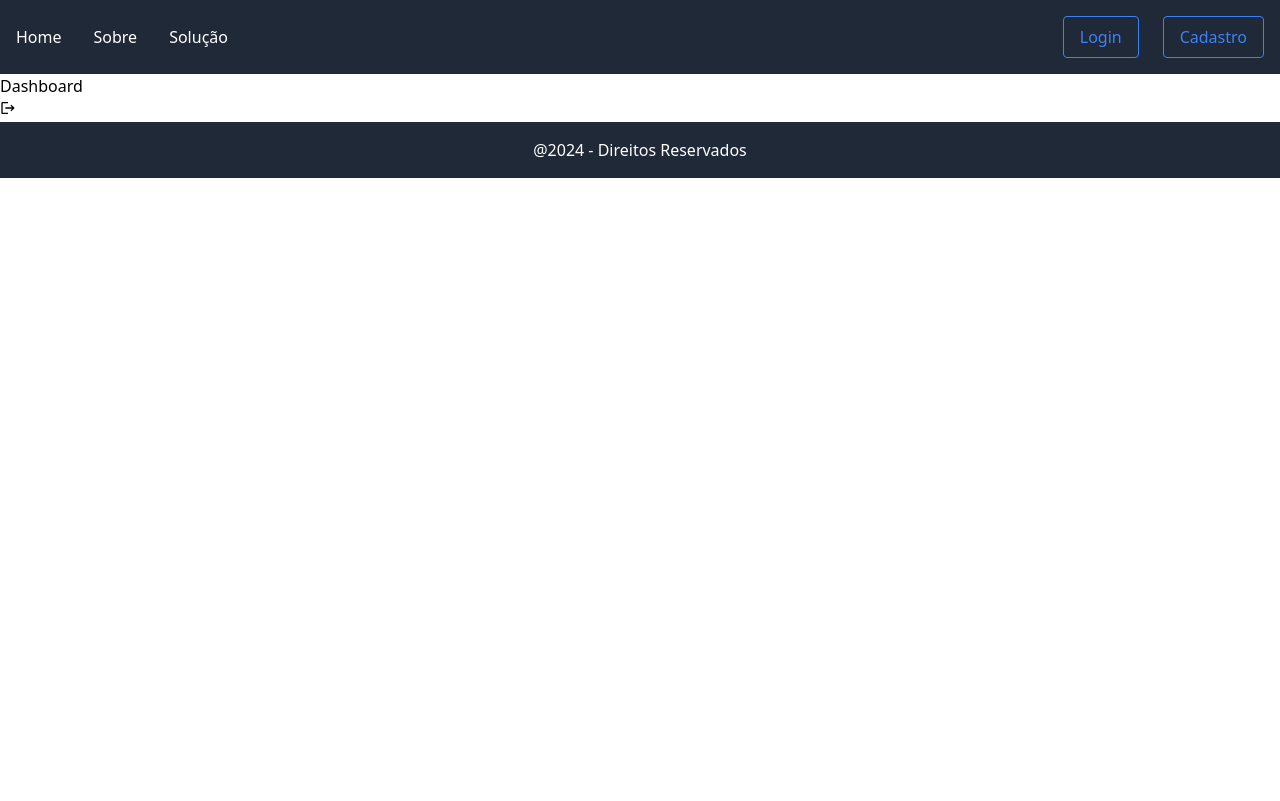
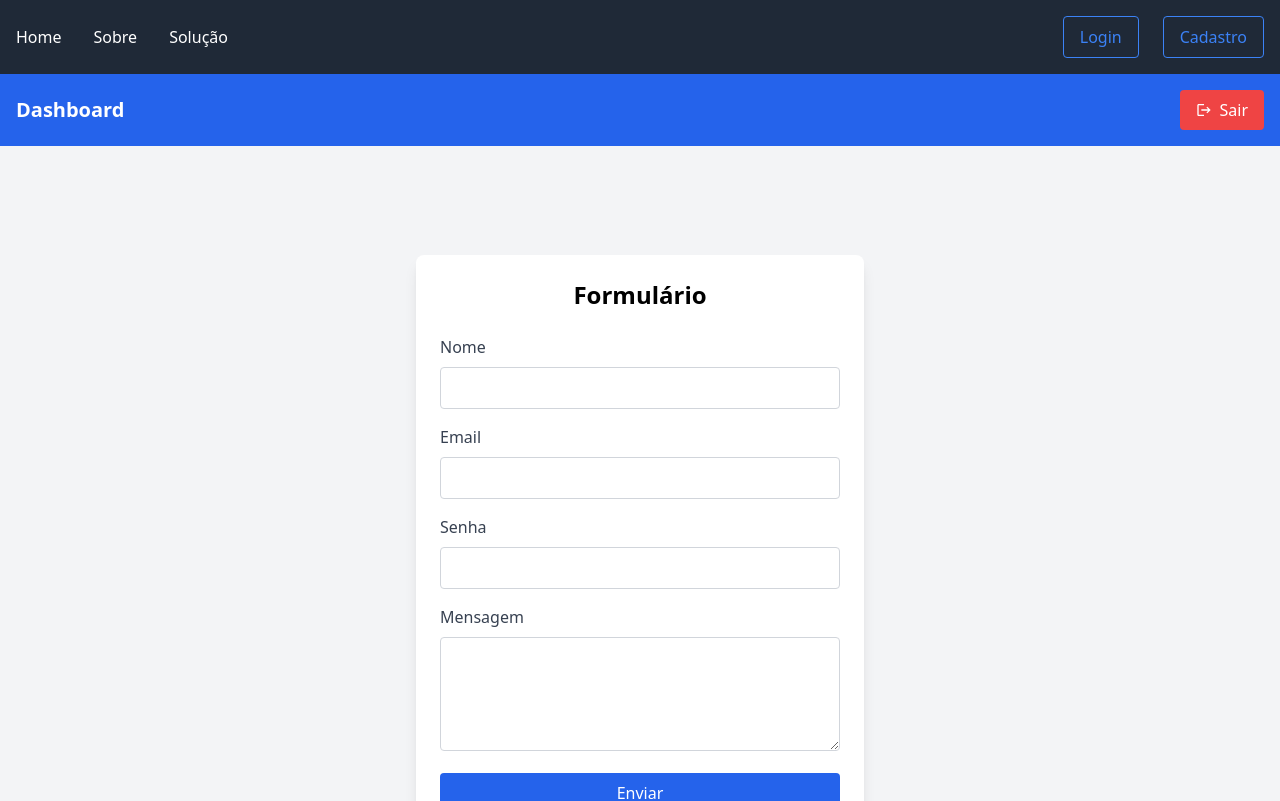
Before and after one commit to Global-Solution-1ESPH/projetogs, a React (Vite) app: page /dashboard in a window 1280 px wide. Shown: the top 801 px of the page. Built offline with nearby package versions, Linux system fonts and the light colour scheme.

Commit message:
Criando o Formulario no Dashboard

```diff
--- a/dados.json
+++ b/dados.json
@@ -1,5 +1,9 @@
 {
   "usuarios": [
-
+    {
+      "id": "35d7",
+      "usuario": "aa",
+      "senha": "aa"
+    }
   ]
 }
--- a/src/components/Footer.jsx
+++ b/src/components/Footer.jsx
@@ -1,3 +1,5 @@
+
+
 export default function Footer() {
   return (
     <footer className="bg-gray-800 text-white text-center py-4">
--- a/src/routes/Dashboard.jsx
+++ b/src/routes/Dashboard.jsx
@@ -1,26 +1,127 @@
 import { MdLogout } from "react-icons/md";
 import { useNavigate } from "react-router-dom";
+import { useState } from "react";
 
-const Dashboard=()=>{
+const Dashboard = () => {
+  const navigate = useNavigate();
 
+  const handleLogout = () => {
+    sessionStorage.removeItem("usuario");
+    sessionStorage.removeItem("senha");
+    alert("Saindo....");
+    navigate("/");
+  };
 
-    const navigate = useNavigate();
+  // Estado para o formulário
+  const [formData, setFormData] = useState({
+    nome: "",
+    email: "",
+    senha: "",
+    mensagem: "",
+  });
 
-    const handleLogout=()=>{
-        sessionStorage.removeItem("usuario");
-        sessionStorage.removeItem("senha");
-        alert("Saindo....")
-        navigate("/")
+  const handleChange = (e) => {
+    const { name, value } = e.target;
+    setFormData({ ...formData, [name]: value });
+  };
 
-    }
+  const handleSubmit = (e) => {
+    e.preventDefault();
+    alert(`Dados enviados:\nNome: ${formData.nome}\nEmail: ${formData.email}\nMensagem: ${formData.mensagem}`);
+    setFormData({ nome: "", email: "", senha: "", mensagem: "" }); // Reseta o formulário
+  };
 
-    return(
-        <>
-        <h1>Dashboard</h1>
-        <button onClick={handleLogout}>
-        <MdLogout />
+  return (
+    <>
+      <div className="p-4 bg-blue-600 text-white flex justify-between items-center">
+        <h1 className="text-xl font-bold">Dashboard</h1>
+        <button
+          onClick={handleLogout}
+          className="flex items-center bg-red-500 px-4 py-2 rounded text-white hover:bg-red-600 transition"
+        >
+          <MdLogout className="mr-2" /> Sair
         </button>
-        </>
-    )
-}
-export default Dashboard
+      </div>
+
+      {/* Formulário */}
+      <div className="flex justify-center items-center min-h-screen bg-gray-100">
+        <form onSubmit={handleSubmit} className="bg-white p-6 shadow-lg rounded-lg w-full max-w-md">
+          <h1 className="text-2xl font-bold mb-6 text-center">Formulário</h1>
+
+          {/* Nome */}
+          <div className="mb-4">
+            <label htmlFor="nome" className="block text-gray-700 font-medium mb-2">
+              Nome
+            </label>
+            <input
+              type="text"
+              id="nome"
+              name="nome"
+              value={formData.nome}
+              onChange={handleChange}
+              className="w-full px-4 py-2 border border-gray-300 rounded focus:outline-none focus:ring-2 focus:ring-blue-500"
+              required
+            />
+          </div>
+
+          {/* Email */}
+          <div className="mb-4">
+            <label htmlFor="email" className="block text-gray-700 font-medium mb-2">
+              Email
+            </label>
+            <input
+              type="email"
+              id="email"
+              name="email"
+              value={formData.email}
+              onChange={handleChange}
+              className="w-full px-4 py-2 border border-gray-300 rounded focus:outline-none focus:ring-2 focus:ring-blue-500"
+              required
+            />
+          </div>
+
+          {/* Senha */}
+          <div className="mb-4">
+            <label htmlFor="senha" className="block text-gray-700 font-medium mb-2">
+              Senha
+            </label>
+            <input
+              type="password"
+              id="senha"
+              name="senha"
+              value={formData.senha}
+              onChange={handleChange}
+              className="w-full px-4 py-2 border border-gray-300 rounded focus:outline-none focus:ring-2 focus:ring-blue-500"
+              required
+            />
+          </div>
+
+          {/* Mensagem */}
+          <div className="mb-4">
+            <label htmlFor="mensagem" className="block text-gray-700 font-medium mb-2">
+              Mensagem
+            </label>
+            <textarea
+              id="mensagem"
+              name="mensagem"
+              value={formData.mensagem}
+              onChange={handleChange}
+              rows="4"
+              className="w-full px-4 py-2 border border-gray-300 rounded focus:outline-none focus:ring-2 focus:ring-blue-500"
+            />
+          </div>
+
+          {/* Botão de Enviar */}
+          <button
+            type="submit"
+            className="w-full bg-blue-600 text-white py-2 rounded hover:bg-blue-700 transition duration-300"
+          >
+            Enviar
+          </button>
+        </form>
+      </div>
+    </>
+  );
+};
+
+export default Dashboard;
```
